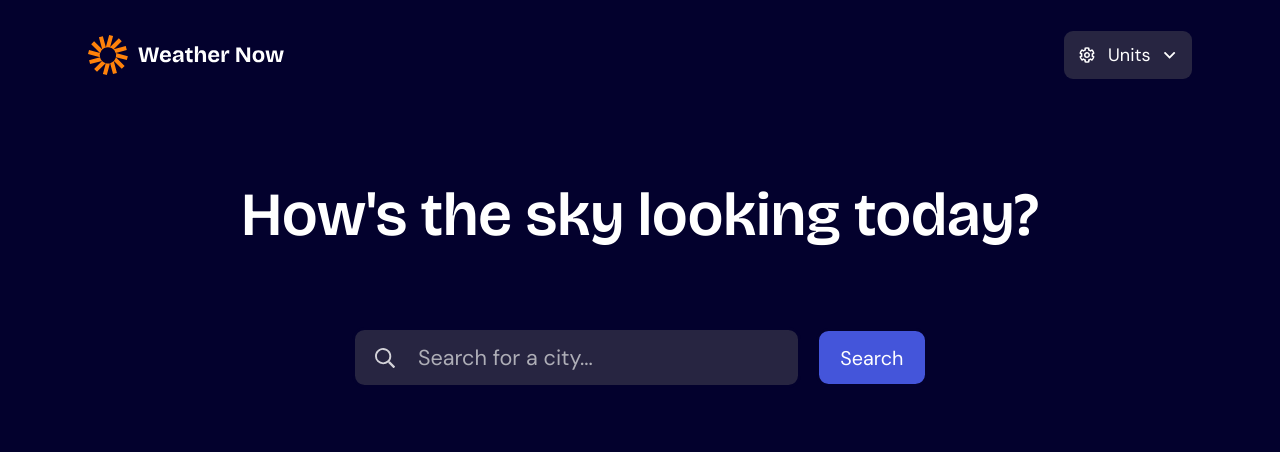
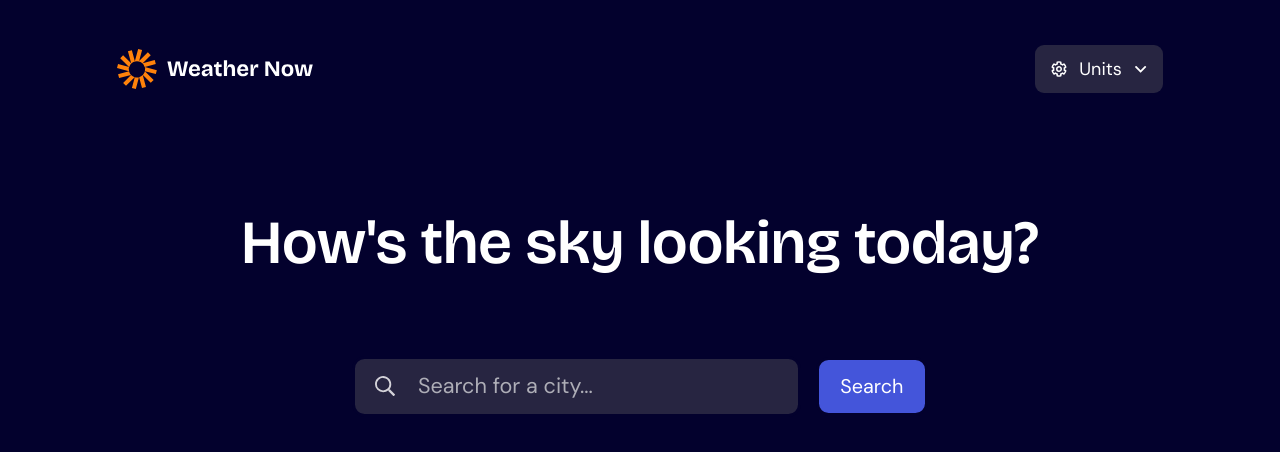
Before and after one commit to RamezKhaled77/React-Weather-App, a React (Create React App) app: page / in a window 1280 px wide. Shown: the top 452 px of the page. Built offline with nearby package versions, Linux system fonts and the light colour scheme.

Commit message:
Editing CSS

```diff
--- a/src/index.css
+++ b/src/index.css
@@ -47,7 +47,7 @@ ul {
   list-style: none;
 }
 header {
-  padding: 1.7rem 4.9rem;
+  padding: 2.5rem 6.5rem;
   display: flex;
   justify-content: space-between;
   align-items: center;
```
Also changed, not shown: 1 other file (tests, documents, lock files or other folders).
